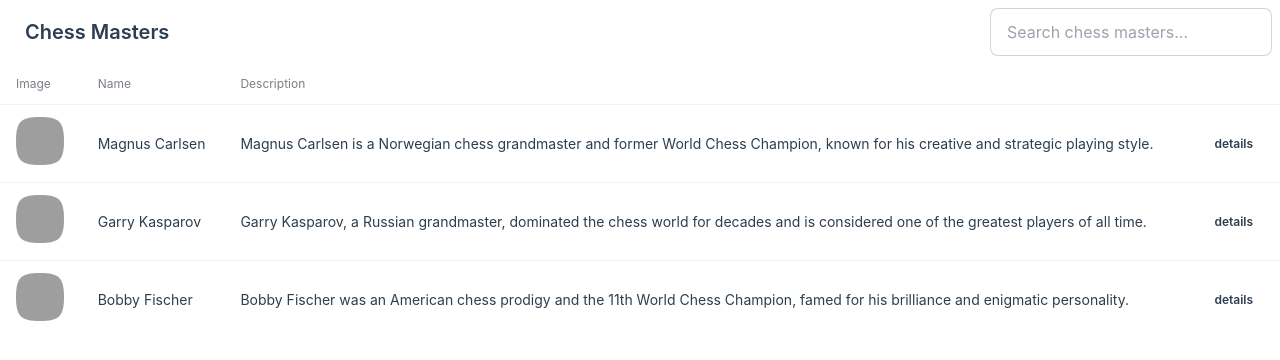
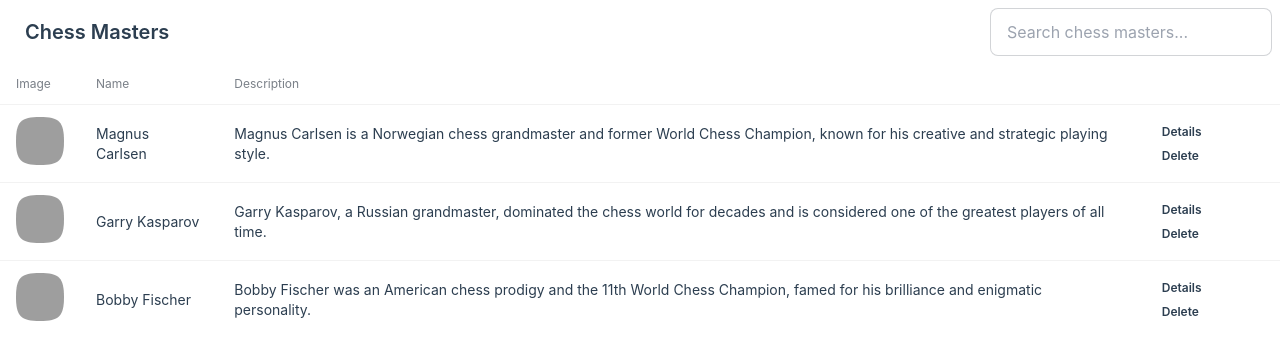
Before and after one commit to StiliyanT/ChessMasters, a Vue app in the folder ChessMasters/: page / in a window 1280 px wide. Shown: the top 360 px of the page. Built offline with nearby package versions, Linux system fonts and the light colour scheme; no server answers; grey boxes are pictures that could not be loaded; the HTML template or start-up script is replaced by a standard one.

Commit message:
Commit changes - adding backend apis and delete functionality

```diff
--- a/ChessMasters/package.json
+++ b/ChessMasters/package.json
@@ -12,6 +12,9 @@
     "lint": "eslint . --fix"
   },
   "dependencies": {
+    "axios": "^1.7.9",
+    "cors": "^2.8.5",
+    "express": "^4.21.2",
     "vue": "^3.5.12",
     "vue-router": "^4.4.5"
   },
--- a/ChessMasters/src/App.vue
+++ b/ChessMasters/src/App.vue
@@ -5,7 +5,11 @@
   <div>
     <Navbar v-model:searchTerm="searchTerm" />
 
-    <ChessMastersList :chessMasters="filteredChessMasters" @chessMasterClicked="showCard"/>
+    <ChessMastersList
+      :chessMasters="filteredChessMasters"
+      @chessMasterClicked="showCard"
+       @deleteChessMaster="removeChessMaster"
+    />
 
     <ChessMasterCard
       v-if="showCardModal"
@@ -21,10 +25,11 @@
 <script lang="ts">
 import Navbar from './components/NavBar.vue';
 import ChessMastersList from './components/List.vue';
-import { defineComponent, ref, computed } from "vue";
-import chessMastersMock from "@/assets/data.json"
+import { defineComponent, ref, computed, onMounted } from "vue";
+import chessMastersData from "./backend/data/data.json"
 import type { ChessMaster } from './components/object/ChessMasters';
 import ChessMasterCard from './components/ChessMasterCard.vue';
+import axios from "axios";
 
 export default defineComponent({
   name: "App",
@@ -35,9 +40,9 @@ export default defineComponent({
   },
   setup() {
     // Use mock data from the JSON file
-    const chessMastersList: ChessMaster[] = chessMastersMock;
+    const chessMastersList: ChessMaster[] = chessMastersData;
     const searchTerm = ref("");
-    const chessMasters = ref(chessMastersList);
+    const chessMasters = ref<ChessMaster[]>(chessMastersList);
 
     // Modal visibility and selected chess master data
     const showCardModal = ref(false);
@@ -68,12 +73,44 @@ export default defineComponent({
       showCardModal.value = false;
     };
 
+    // Fetch chess masters from the backend
+    const fetchChessMasters = async () => {
+      try {
+        const response = await axios.get("http://localhost:3000/api/chessMasters");
+        chessMasters.value = response.data; // Update chessMasters with the fetched data
+      } catch (error) {
+        console.error("Error fetching chess masters:", error);
+        // Optionally, handle the error and keep the mock data as fallback
+      }
+    };
+
+    // Remove a chess master from the list (after successful deletion)
+    // Remove a chess master from the list (after successful deletion)
+    const removeChessMaster = (chessMasterName: string) => {
+      // Send a DELETE request to the server
+      axios
+        .delete(`http://localhost:3000/api/chessMasters/${chessMasterName}`)
+        .then(() => {
+          // Filter out the deleted chess master from the list
+          chessMasters.value = chessMasters.value.filter(
+            (chessMaster) => chessMaster.name !== chessMasterName
+          );
+        })
+        .catch((error) => {
+          console.error("Error deleting chess master:", error);
+        });
+      };
+    // Initial fetch of chess masters
+    onMounted(fetchChessMasters);
+
     return {
       chessMastersList,
       searchTerm,
+      chessMasters,
       filteredChessMasters,
       showCardModal,
       selectedChessMaster,
+      removeChessMaster,
       showCard,
       closeCard,
      };
--- a/ChessMasters/src/assets/data.json
+++ /dev/null
@@ -1,17 +0,0 @@
-[
-    {
-      "name": "Magnus Carlsen",
-      "image": "https://www.onlinegambling.com/news/wp-content/uploads/2020/08/Magnus-Carlsen-Tour-Final-1.jpg",
-      "description": "Magnus Carlsen is a Norwegian chess grandmaster and former World Chess Champion, known for his creative and strategic playing style."
-    },
-    {
-      "name": "Garry Kasparov",
-      "image": "https://d2eehagpk5cl65.cloudfront.net/img/c800x450-w800-q80/uploads/2021/11/kasparov_thumb_v02-800x450.jpg",
-      "description": "Garry Kasparov, a Russian grandmaster, dominated the chess world for decades and is considered one of the greatest players of all time."
-    },
-    {
-      "name": "Bobby Fischer",
-      "image": "https://www.thefamouspeople.com/profiles/images/bobby-fischer-8.jpg",
-      "description": "Bobby Fischer was an American chess prodigy and the 11th World Chess Champion, famed for his brilliance and enigmatic personality."
-    }
-]
--- /dev/null
+++ b/ChessMasters/src/backend/data/data.json
@@ -0,0 +1,17 @@
+[
+  {
+    "name": "Magnus Carlsen",
+    "image": "https://www.onlinegambling.com/news/wp-content/uploads/2020/08/Magnus-Carlsen-Tour-Final-1.jpg",
+    "description": "Magnus Carlsen is a Norwegian chess grandmaster and former World Chess Champion, known for his creative and strategic playing style."
+  },
+  {
+    "name": "Garry Kasparov",
+    "image": "https://d2eehagpk5cl65.cloudfront.net/img/c800x450-w800-q80/uploads/2021/11/kasparov_thumb_v02-800x450.jpg",
+    "description": "Garry Kasparov, a Russian grandmaster, dominated the chess world for decades and is considered one of the greatest players of all time."
+  },
+  {
+    "name": "Bobby Fischer",
+    "image": "https://www.thefamouspeople.com/profiles/images/bobby-fischer-8.jpg",
+    "description": "Bobby Fischer was an American chess prodigy and the 11th World Chess Champion, famed for his brilliance and enigmatic personality."
+  }
+]
--- /dev/null
+++ b/ChessMasters/src/backend/server.js
@@ -0,0 +1,51 @@
+import express from 'express';
+import cors from 'cors';
+import fs from 'fs';
+import path from 'path';
+
+// Initialize Express
+const app = express();
+const PORT = 3000;
+
+// Allow JSON and URL encoded requests
+app.use(express.json());
+
+// Fix for __dirname in ES module scope
+import { fileURLToPath } from 'url';
+const __filename = fileURLToPath(import.meta.url);
+const __dirname = path.dirname(__filename);
+
+// Set CORS headers to allow requests from frontend
+app.use(cors({ origin: 'http://localhost:5173' })); // Allow frontend origin
+
+// File path to the JSON data
+const dataFilePath = path.join(__dirname, 'data/data.json');
+
+// Utility to read the JSON file
+const readData = () => JSON.parse(fs.readFileSync(dataFilePath, 'utf-8'));
+
+// GET endpoint to fetch all chess masters
+app.get('/api/chessMasters', (req, res) => {
+  const data = readData();
+  res.json(data);
+});
+
+// DELETE endpoint to delete a chess master by name
+app.delete('/api/chessMasters/:name', (req, res) => {
+  const { name } = req.params;
+  let data = readData();
+
+  const filteredData = data.filter((chessMaster) => chessMaster.name !== name);
+
+  if (data.length === filteredData.length) {
+    return res.status(404).json({ message: "Chess master not found." });
+  }
+
+  fs.writeFileSync(dataFilePath, JSON.stringify(filteredData, null, 2));
+  res.status(200).json({ message: "Chess master deleted successfully." });
+});
+
+// Start server
+app.listen(PORT, () => {
+  console.log(`Server running on http://localhost:${PORT}`);
+});
--- a/ChessMasters/src/components/List.vue
+++ b/ChessMasters/src/components/List.vue
@@ -23,7 +23,11 @@
             <td>{{ chessMaster.name }}</td>
             <td>{{ chessMaster.description }}</td>
             <th>
-              <button class="btn btn-ghost btn-xs">details</button>
+              <button class="btn btn-ghost btn-xs" @click="chessMasterClicked(chessMaster)">Details</button>
+              <!-- Delete button -->
+              <button class="btn btn-ghost btn-xs" @click.stop="deleteChessMaster(chessMaster.name)">
+              Delete
+            </button>
             </th>
           </tr>
         </tbody>
@@ -34,6 +38,7 @@
 <script lang="ts">
 import { defineComponent, type PropType } from "vue";
 import { type ChessMaster } from "./object/ChessMasters";
+import axios from "axios";
 // Define the type for a ChessMaster object
 
 export default defineComponent({
@@ -48,6 +53,20 @@ export default defineComponent({
     chessMasterClicked(chessMaster: ChessMaster) {
       this.$emit("chessMasterClicked", chessMaster);
     },
+    // Method to delete a ChessMaster from the list
+    async deleteChessMaster(chessMasterName: string) {
+      try {
+         // Send DELETE request to backend
+         const response = await axios.delete(`http://localhost:3000/api/chessMasters/${chessMasterName}`);
+
+        // Notify parent to update the list
+        this.$emit("deleteChessMaster", chessMasterName);
+
+        console.log('Delete Response:', response.data);
+      } catch (error) {
+        console.error("Error deleting ChessMaster:", error);
+      }
+    },
   },
   // setup(props) {
   //   // Props can be accessed directly in the template or within setup using `props.chessMasters`
```
Also changed, not shown: 1 other file (tests, documents, lock files or other folders).
